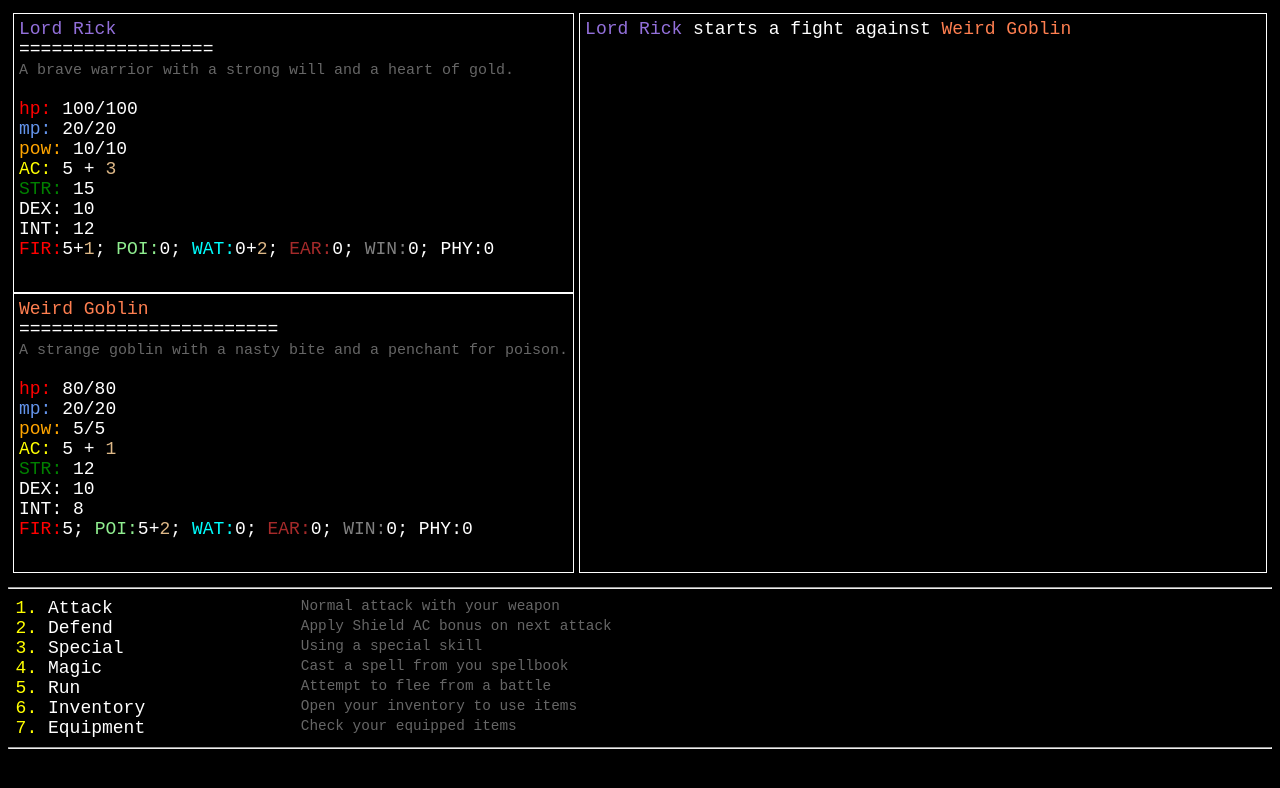
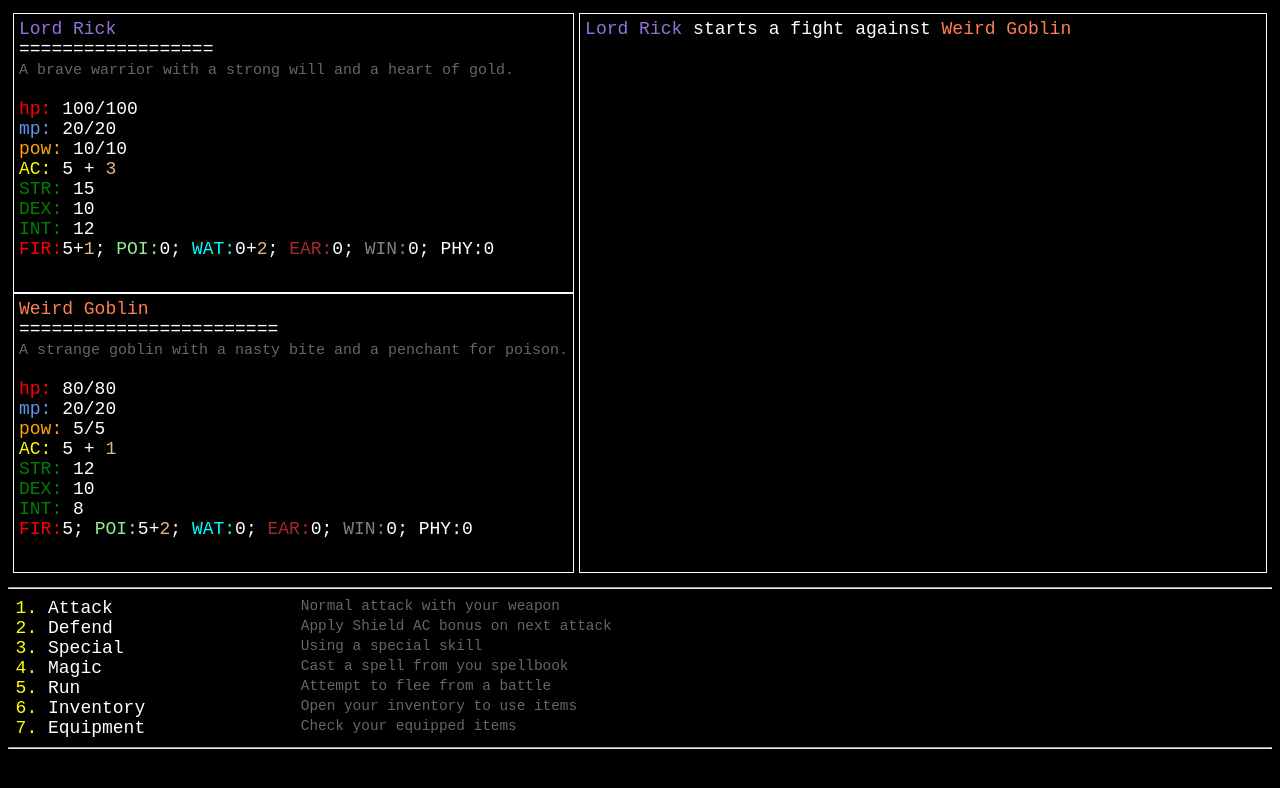
Before and after one commit to b4dr1ck/HtmlSandbox, a Vue app in the folder fight/: page / in a window 1280 px wide. Shown: the top 788 px of the page. Built offline with nearby package versions, Linux system fonts and the light colour scheme.

Commit message:
EXTEND: fight: neue Attribute DEX und INT. INT fuer Spells/Specials beruecksichtigen; Neue Condition fuer SET-Effeckte

```diff
--- a/fight/src/App.vue
+++ b/fight/src/App.vue
@@ -21,6 +21,8 @@ export default {
         pow: "orange",
         AC: "yellow",
         STR: "green",
+        DEX: "green",
+        INT: "green",
         bon: "BurlyWood",
         FIR: "red",
         WAT: "aqua",
@@ -78,7 +80,6 @@ export default {
 
         let resist = 0;
         let dmg = 0;
-        let dmgTotal = 0;
         // damage-based conditions
         if (condition.damage) {
           condition.damage.forEach((damage) => {
@@ -96,11 +97,19 @@ export default {
         if (condition.stats) {
           for (const stat in condition.stats) {
             if (this[actor].stats[stat]) {
-              this[actor].stats[stat].current += condition.stats[stat];
+              if (condition.set) {
+                this[actor].stats[stat].bon = condition.stats[stat];
+              } else {
+                this[actor].stats[stat].current += condition.stats[stat];
+              }
               if (condition.stats[stat] > 0) {
-                this.log.push(`${actorName} gains ${condition.stats[stat]} ${stat} from ${condition.name}!`);
+                this.log.push(
+                  `${actorName} gains ${condition.stats[stat]} ${stat} from [details]${condition.name}[/details]!`
+                );
               } else {
-                this.log.push(`${actorName} loses ${condition.stats[stat]} ${stat} from ${condition.name}!`);
+                this.log.push(
+                  `${actorName} loses ${condition.stats[stat]} ${stat} from [details]${condition.name}[/details]!`
+                );
               }
             }
           }
@@ -114,8 +123,8 @@ export default {
     // cap the current stats to the base value
     normalizeStats(actor) {
       ["hp", "mp", "pow"].forEach((stat) => {
-        if (this[actor].stats[stat].current > this[actor].stats[stat].base) {
-          this[actor].stats[stat].current = this[actor].stats[stat].base;
+        if (this[actor].stats[stat].current > this[actor].stats[stat].base + this[actor].stats[stat].bon) {
+          this[actor].stats[stat].current = this[actor].stats[stat].base + this[actor].stats[stat].bon;
         }
       });
     },
@@ -185,7 +194,6 @@ export default {
           this.defend("player");
         }
       }
-
       // cap the current stats to the base value
       this.normalizeStats("player");
 
@@ -237,6 +245,10 @@ export default {
                 break;
               case 3:
                 // Defense
+                const shield = this.enemy.equipped.find((item) => item.type === "shield" && item.equipped);
+                if (this.enemy.stats.AC === shield.AC + this.enemy.stats.AC.bon) {
+                  continue; // skip if already defending
+                }
                 this.defend("enemy");
                 retry = false;
                 break;
@@ -517,7 +529,7 @@ export default {
           } else {
             hudText.push(
               `[${stat}]${stat}:[/${stat}]` +
-                ` ${this[actor]["stats"][stat].base}` +
+                ` ${this[actor]["stats"][stat].current}` +
                 (bonStat ? ` + [bon]${bonStat}[/bon]` : "")
             );
           }
@@ -565,7 +577,9 @@ export default {
             for (const resist in item.resist) {
               this[actor]["stats"]["resist"][resist].bon += item.resist[resist];
             }
-          } else this[actor]["stats"][key].bon += item[key];
+          } else {
+            this[actor]["stats"][key].bon += item[key];
+          }
         }
       });
     },
@@ -603,7 +617,7 @@ export default {
     showDetails(command) {
       function showStats(obj) {
         const stats = Object.entries(obj);
-        const skipKeys = ["name", "description", "type", "command", "equipped", "target","amount"];
+        const skipKeys = ["name", "description", "type", "command", "equipped", "target", "amount"];
         let output = "";
         stats.forEach(([key, value]) => {
           if (skipKeys.includes(key)) return;
--- a/fight/src/enemy.js
+++ b/fight/src/enemy.js
@@ -26,7 +26,7 @@ export const enemy = {
       command: "goblinbite",
       target: "player",
       cost: 3,
-      damage: [{ type: "PHY", value: 10 }],
+      extra: [{ type: "PHY", value: 10 }],
       description: "A nasty goblin bite that makes you sick.",
       effects: [{ name: "poisoned", duration: 2, stunned: false, damage: [{ type: "POI", value: 5 }] }],
     },
@@ -37,7 +37,7 @@ export const enemy = {
       command: "fireball",
       target: "player",
       cost: 5,
-      damage: [{ type: "FIR", value: 20 }],
+      extra: [{ type: "FIR", value: 20 }],
       description: "A powerful fire spell that deals damage to the enemy.",
     },
     {
--- a/fight/src/player.js
+++ b/fight/src/player.js
@@ -53,6 +53,13 @@ export const player = {
       },
     },
     {
+      name: "Potion of Wisdom",
+      command: "potionofwisdom",
+      description: "Increases INT for a short duration.",
+      amount: 2,
+      effects: [{ name: "intelligent", duration: 5, stunned: false, set: true, stats: { INT: 4 } }],
+    },
+    {
       name: "Mana Potion",
       command: "manapotion",
       description: "Restores some mana.",
@@ -97,6 +104,7 @@ export const player = {
       type: "head",
       description: "a simple leather cap",
       AC: 1,
+      hp: 5,
     },
     {
       equipped: true,
```
